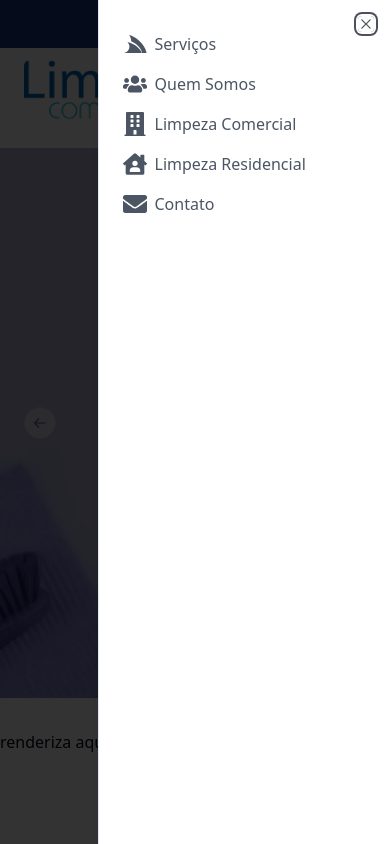
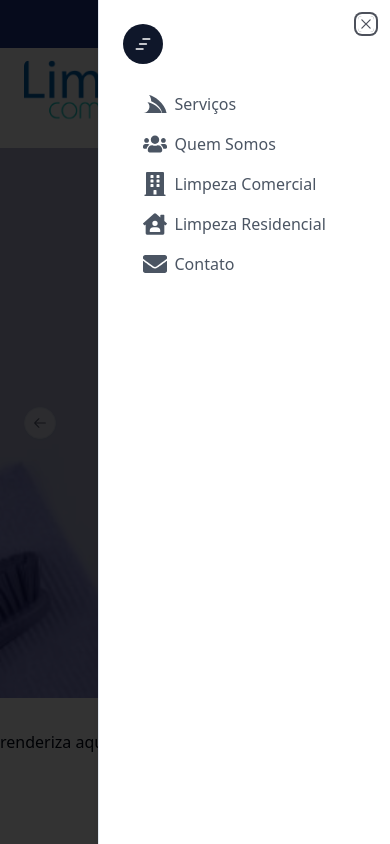
Before and after one commit to williamuteich/ladingPage, a React (Vite) app: page / in a window 390 px wide. Both pictures are taken after a click on the button "abrir / fechar menu". Built offline with nearby package versions, Linux system fonts and the light colour scheme.

Commit message:
ajustado manu hamburguer.

```diff
--- a/src/components/header/index.tsx
+++ b/src/components/header/index.tsx
@@ -2,6 +2,7 @@ import { FaWhatsapp, FaInstagram, FaFacebook, FaLinkedin, FaTwitter, FaPhone, Fa
 import { Sheet, SheetContent, SheetTrigger } from '../ui/sheet';
 import { Button } from '../ui/button';
 import { BiMenu } from 'react-icons/bi';
+import { CgMenuMotion } from "react-icons/cg";
 
 const menuItems = [
     { name: 'Serviços', icon: <FaServicestack size={24} /> },
@@ -59,7 +60,7 @@ export function Header() {
                     <div className='lg:hidden'>
                         <Sheet>
                             <SheetTrigger asChild>
-                                <Button>
+                                <Button className='p-3'>
                                     <BiMenu size={24} />
                                     <span className='sr-only'>abrir / fechar menu</span>
                                 </Button>
@@ -67,10 +68,14 @@ export function Header() {
 
                             <SheetContent>
                                 <nav>
+                                    <a href="#" className='flex h-10 w-10 mb-5 bg-primary rounded-full items-center justify-center'>
+                                        <CgMenuMotion  className='h-5 w-5 text-white transition-all' />
+                                        <span className='sr-only'>Menu</span>
+                                    </a>
                                     {menuItems.map(({ name, icon }) => (
                                         <a
                                             key={name}
-                                            className="flex items-center gap-2 text-gray-600 hover:text-blue-600 transition-all py-2"
+                                            className="flex items-center ml-5 gap-2 text-gray-600 hover:text-blue-600 transition-all py-2"
                                             href="#"
                                         >
                                             {icon}
```
